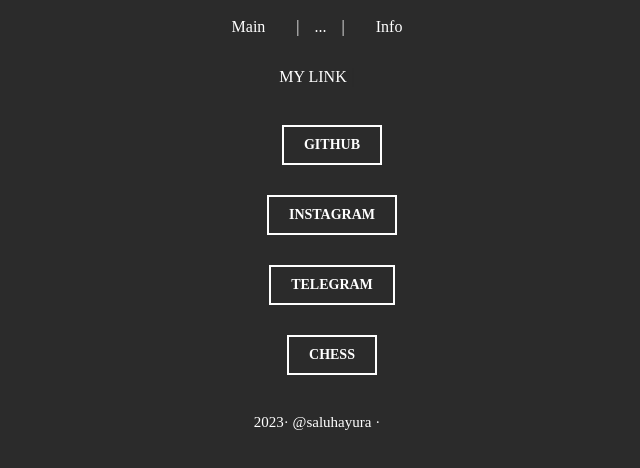
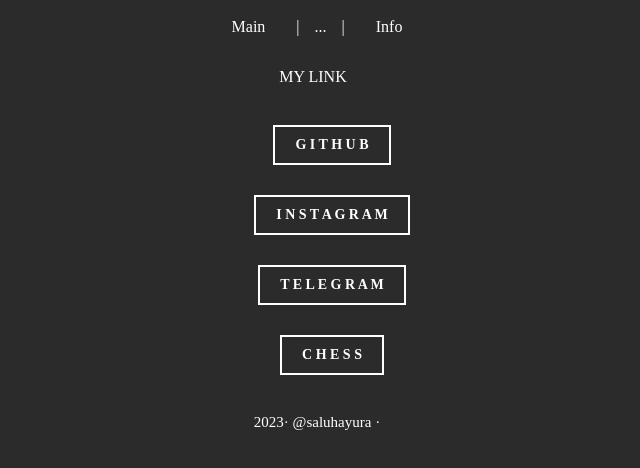
Before and after one commit to karandash16/saluhayura, a plain HTML site: page index.html in a window 1280 px wide. Shown: the whole page, without its empty margins (323-963 px from the left). Drawn offline with Linux system fonts and the light colour scheme; a web font is replaced by a local one.

Commit message:
Update index.html

```diff
--- a/index.html
+++ b/index.html
@@ -24,19 +24,19 @@
 <br><br><table cellspacing="10" cellpadding='10'>
 	<tr>
 		<td></td>
-		<td align="center"><a class='urlbutton' href='https://github.com/karandash16' target="_blank">GITHUB</a></td>
+		<td align="center"><a class='urlbutton' href='https://github.com/karandash16' target="_blank">G I T H U B</a></td>
 	</tr>
 	<tr>
 		<td></td>
-		<td align="center"><a class='urlbutton' href='https://www.instagram.com/saluhayura/' target="_blank">INSTAGRAM</a></td>
+		<td align="center"><a class='urlbutton' href='https://www.instagram.com/saluhayura/' target="_blank">I N S T A G R A M</a></td>
 	</tr>
 	<tr>
 		<td></td>
-		<td align="center"><a class='urlbutton' href='https://t.me/darkn3ss16' target="_blank">TELEGRAM</a></td>
+		<td align="center"><a class='urlbutton' href='https://t.me/darkn3ss16' target="_blank">T E L E G R A M</a></td>
 	</tr>
 	<tr>
 		<td></td>
-		<td align="center"><a class='urlbutton' href='https://www.chess.com/member/karandash16' target="_blank">CHESS</a></td>
+		<td align="center"><a class='urlbutton' href='https://www.chess.com/member/karandash16' target="_blank">C H E S S</a></td>
 	</tr>
 </table>
 	<br><span style='font-size:15px;'>
```
